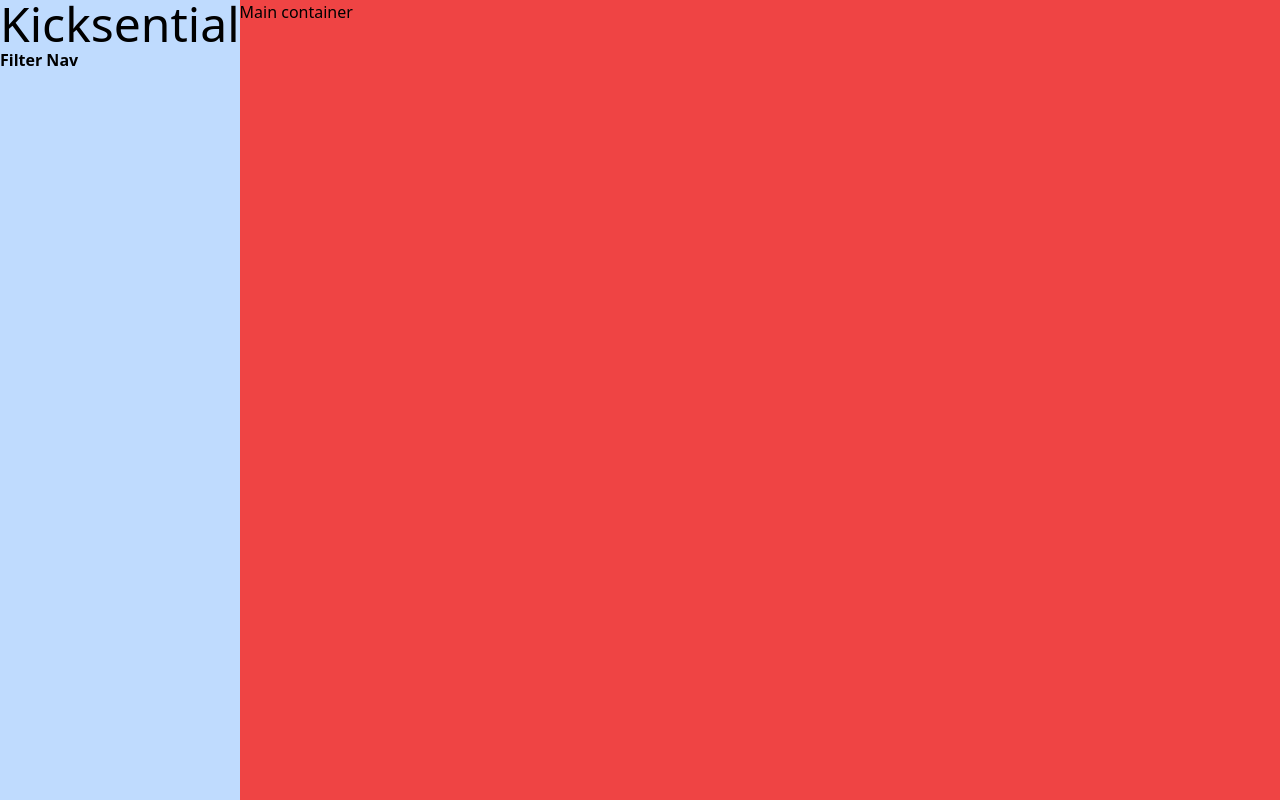
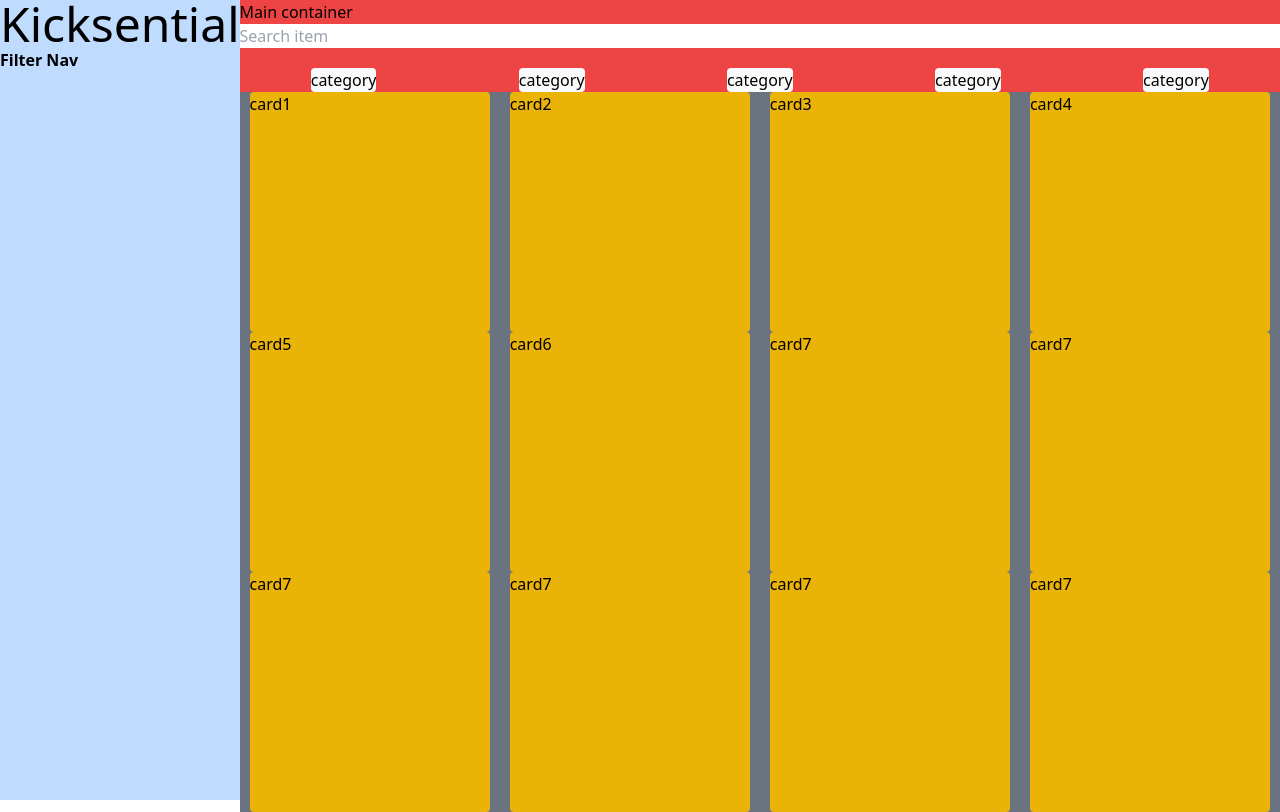
Before and after one commit to MakaChikava/E-Commerce, a React (Create React App) app in the folder kicksential/: page / in a window 1280 px wide. Built offline with nearby package versions, Linux system fonts and the light colour scheme.

Commit message:
added fake cards, search bar, category buttons

```diff
--- a/kicksential/src/App.js
+++ b/kicksential/src/App.js
@@ -3,13 +3,64 @@
 
 function App() {
   return (
-    <div className='flex'>
+  <div className='flex'>
       <Filter/>
       <div className='flex flex-col w-full h-screen bg-red-500'>
         <h1>Main container</h1>
+        <input
+        type='search'
+        className=''
+        placeholder='Search item'/>
+
+        <div className='flex justify-around'>
+          <button className='bg-gray-50 rounded mt-5'>category</button>
+          <button className='bg-gray-50 rounded mt-5'>category</button>
+          <button className='bg-gray-50 rounded mt-5'>category</button>
+          <button className='bg-gray-50 rounded mt-5'>category</button>
+          <button className='bg-gray-50 rounded mt-5'>category</button>
+        </div>
+
+        <div className='flex flex-row flex-wrap justify-center items-center justify-around bg-gray-500 w-full h-full'>
+          <div className='bg-yellow-500 h-60 w-60 rounded'>
+            <h1>card1</h1>
+          </div>
+          <div className='bg-yellow-500 h-60 w-60 rounded'>
+            <h1>card2</h1>
+          </div>
+          <div className='bg-yellow-500 h-60 w-60 rounded'>
+            <h1>card3</h1>
+          </div>
+          <div className='bg-yellow-500 h-60 w-60 rounded'>
+            <h1>card4</h1>
+          </div>
+          <div className='bg-yellow-500 h-60 w-60 rounded'>
+            <h1>card5</h1>
+          </div>
+          <div className='bg-yellow-500 h-60 w-60 rounded'>
+            <h1>card6</h1>
+          </div>
+          <div className='bg-yellow-500 h-60 w-60 rounded'>
+            <h1>card7</h1>
+          </div>
+          <div className='bg-yellow-500 h-60 w-60 rounded'>
+            <h1>card7</h1>
+          </div>
+          <div className='bg-yellow-500 h-60 w-60 rounded'>
+            <h1>card7</h1>
+          </div>
+          <div className='bg-yellow-500 h-60 w-60 rounded'>
+            <h1>card7</h1>
+          </div>
+          <div className='bg-yellow-500 h-60 w-60 rounded'>
+            <h1>card7</h1>
+          </div>
+          <div className='bg-yellow-500 h-60 w-60 rounded'>
+            <h1>card7</h1>
+          </div>
+
+        </div>
       </div>
-
-    </div>
+  </div>
   );
 }
 
```
